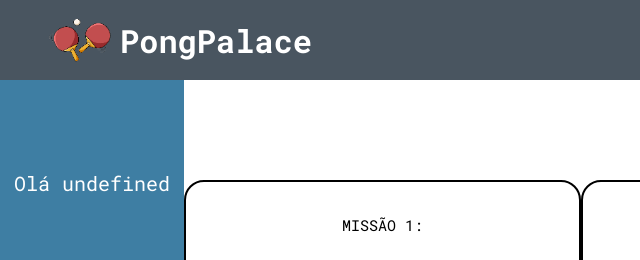
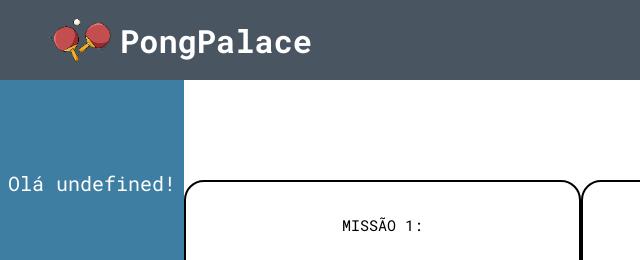
Before and after one commit to GiovaneCardona/ProjetoIndividual, a website: page ProjetoIndividual/Site/Public/Missoes.html in a window 1280 px wide. Shown: the top 260 px of the page, 0-640 px from the left. Drawn offline with Linux system fonts and the light colour scheme.

Commit message:
adicionando exclamação no ola user!

```diff
--- a/ProjetoIndividual/Site/Public/Missoes.html
+++ b/ProjetoIndividual/Site/Public/Missoes.html
@@ -416,7 +416,7 @@ fetch('/missoes/Concluir', {
         modal6.showModal()
     }
 
-    document.getElementById("nome_user").innerHTML = "Olá " + sessionStorage.NOME_USUARIO
+    document.getElementById("nome_user").innerHTML = "Olá " + sessionStorage.NOME_USUARIO + "!"
 
 
 
```
